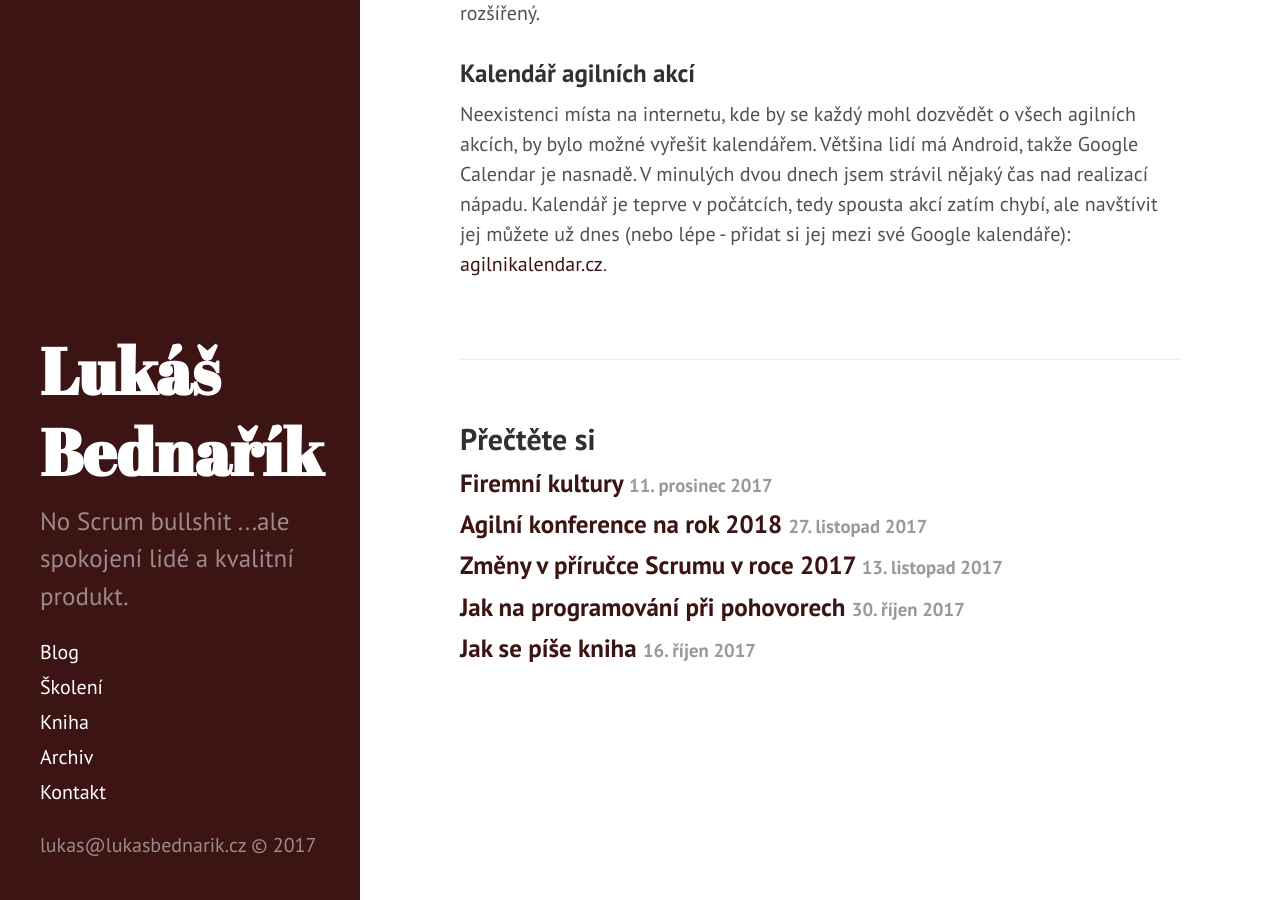
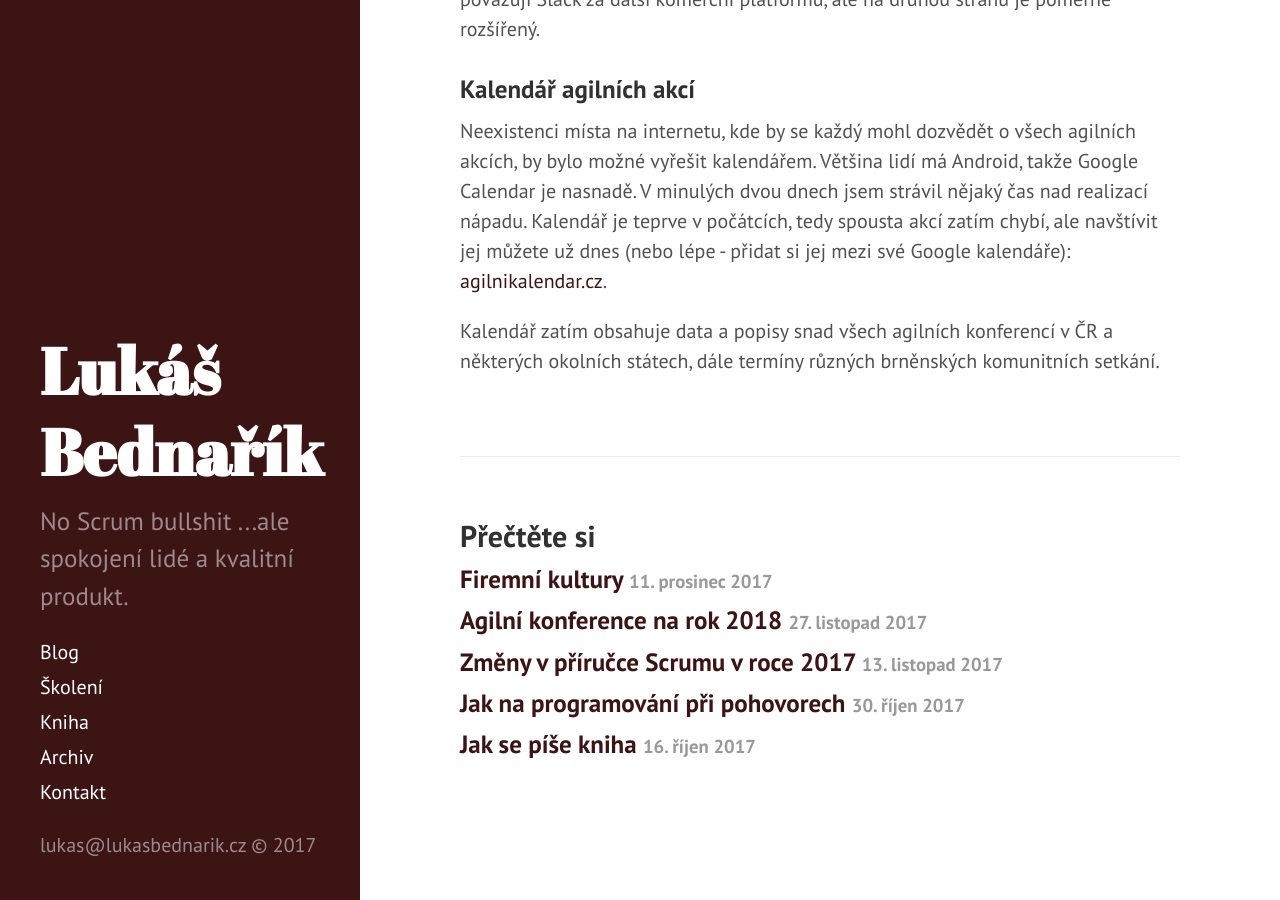
Before and after one commit to lukasbednarik/lukasbednarik.cz, a Jekyll site: the page built from _posts/2017-12-12-agilni-kalendar.md, in a window 1280 px wide and 900 px high, scrolled down 537 px. Built offline with Jekyll 4.4.1, drawn with Linux system fonts in a browser that asks for light colours.

Commit message:
proofreading

```diff
--- a/_posts/2017-12-12-agilni-kalendar.md
+++ b/_posts/2017-12-12-agilni-kalendar.md
@@ -8,7 +8,7 @@
 objevily se dvě věci. První z nich byla komunikační roztříštěnost komunity, druhou byla
 neexistence jednotného místa, kde by se člověk mohl informovat o všech agilních akcích.
 
-#### Komunikace v brněnské komunitě Scrum Masterů
+### Komunikace v brněnské komunitě Scrum Masterů
 
 Někdo komunikuje přes
 diskuzní skupiny na LinkedIn (např. Scrum Masters Brno), jiný využívá skupin na Facebooku
@@ -26,3 +26,6 @@
 V minulých dvou dnech jsem strávil nějaký čas nad realizací nápadu. Kalendář je teprve v počátcích,
 tedy spousta akcí zatím chybí, ale navštívit jej můžete už dnes (nebo lépe - přidat si jej mezi své
 Google kalendáře): [agilnikalendar.cz](http://agilnikalendar.cz).
+
+Kalendář zatím obsahuje data a popisy snad všech agilních konferencí v ČR a některých okolních státech,
+dále termíny různých brněnských komunitních setkání.
```
